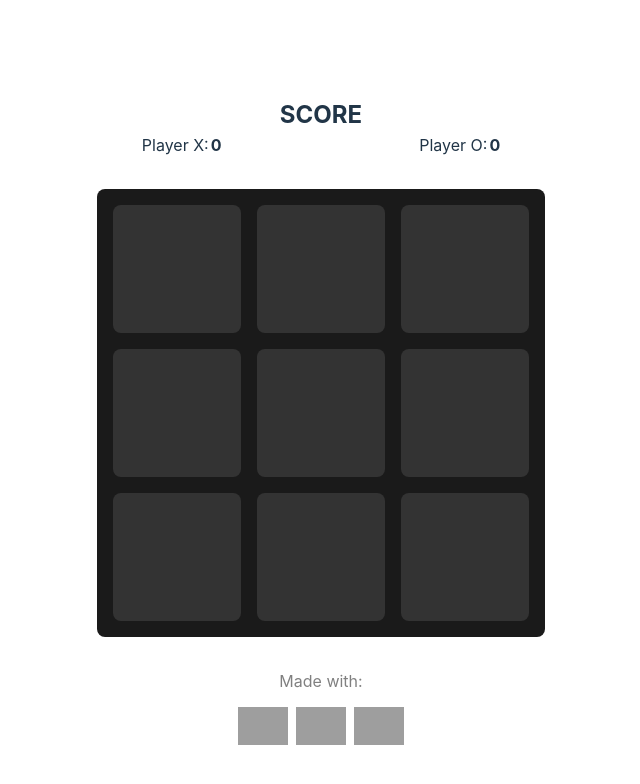
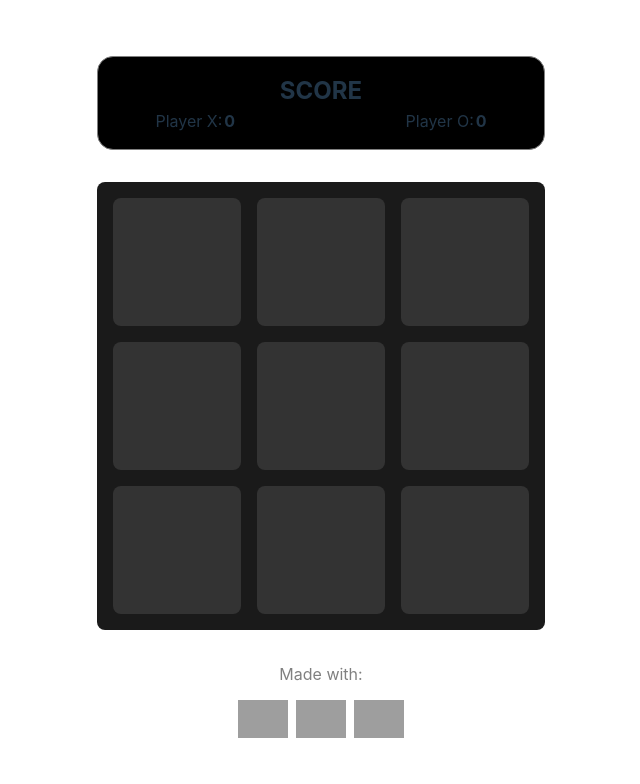
Before and after one commit to matedefalco/ta-te-ti, a React (Vite) app: page / in a window 1280 px wide. Shown: the top 784 px of the page, without its empty margins (319-959 px from the left). Built offline with nearby package versions, Linux system fonts and the light colour scheme; grey boxes are pictures that could not be loaded.

Commit message:
Final styles

```diff
--- a/src/Views/References/references.module.css
+++ b/src/Views/References/references.module.css
@@ -6,6 +6,7 @@
   flex-direction: column;
   align-items: center;
   margin-top: 32px;
+  margin-bottom: 32px;
 }
 
 .section p {
--- a/src/Views/Scores/score.module.css
+++ b/src/Views/Scores/score.module.css
@@ -2,13 +2,18 @@
   font-size: x-large;
   font-weight: bold;
   margin: 0;
-  margin-top: 3rem;
 }
 
 .section {
   display: flex;
   flex-direction: column;
   align-items: center;
+  background-color: black;
+  border: 1px solid gray;
+  border-radius: 16px;
+  margin-bottom: 32px;
+  margin-top: 32px;
+  padding: 16px;
 }
 
 .flex {
@@ -17,7 +22,6 @@
 }
 
 .div {
-  margin-bottom: 32px;
   display: flex;
   justify-content: space-between;
   width: 80%;
```
